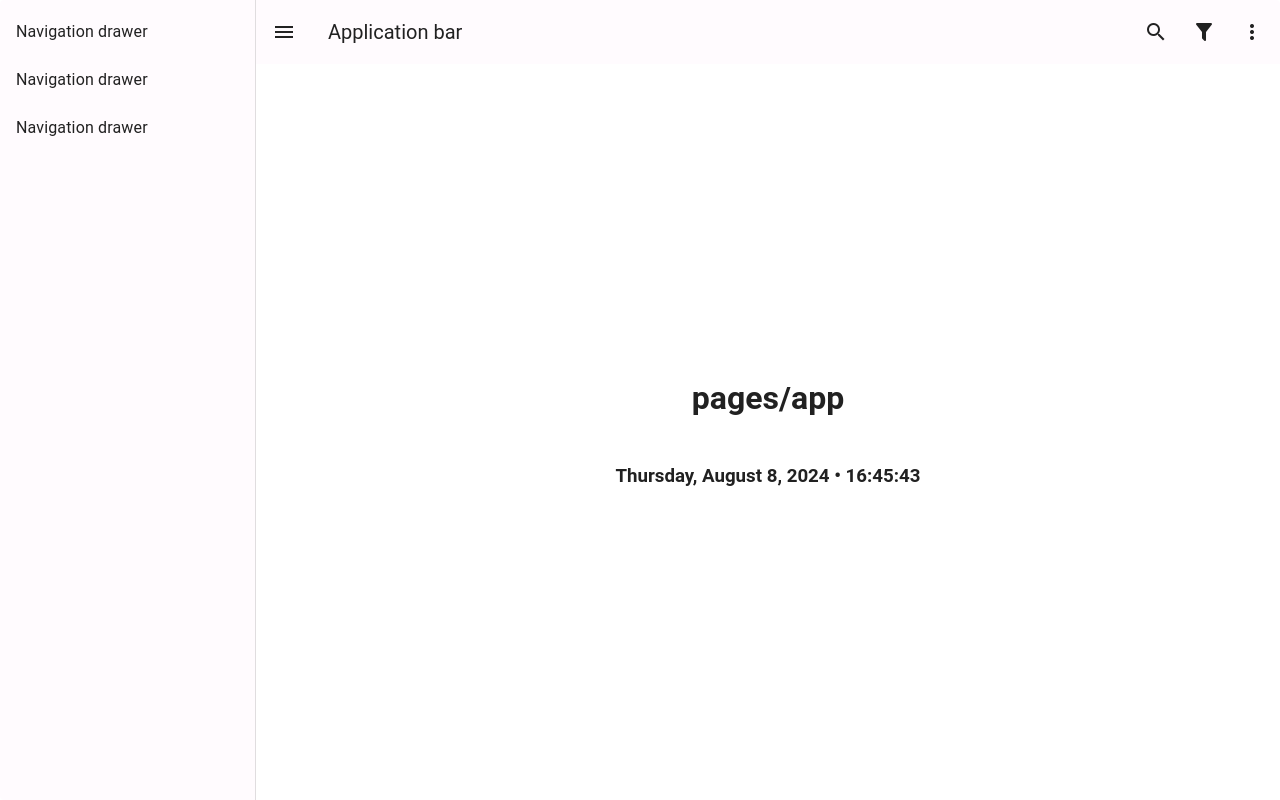
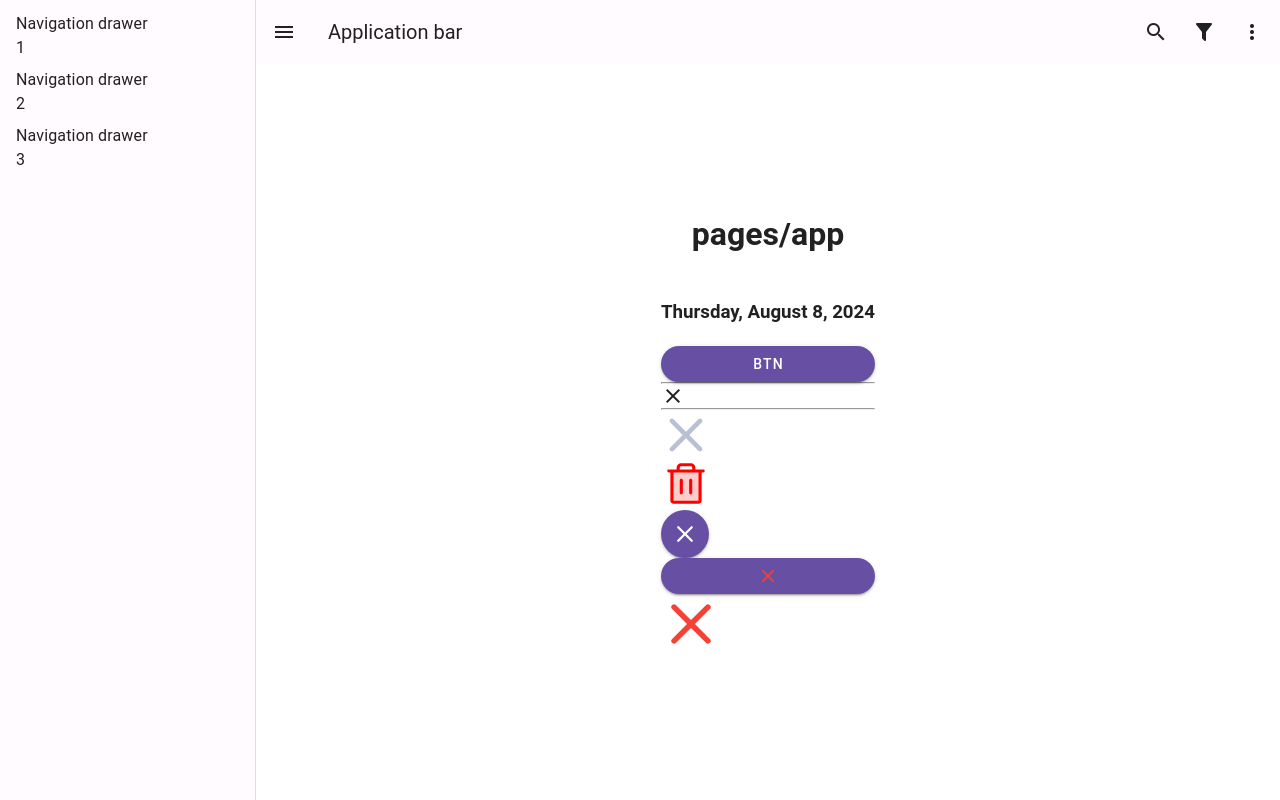
Before and after one commit to leonbohdan/information-dashboard, a Nuxt app: page /app in a window 1280 px wide. Built offline with nearby package versions, Linux system fonts and the light colour scheme.

Commit message:
Testing approaches to store and use svg icons with Vuetify and Nuxt

```diff
--- /dev/null
+++ b/assets/icons/vuetify-icons-aliases.ts
@@ -0,0 +1,53 @@
+// import { h } from 'vue'
+// import type { IconSet, IconAliases, IconProps } from 'vuetify'
+import type { IconAliases } from 'vuetify'
+import { aliases as defaultAliases } from 'vuetify/iconsets/mdi'
+import closesvg from '~/assets/icons/close.svg'
+
+const aliases: IconAliases = {
+  ...defaultAliases,
+  closesvg
+}
+
+// const aliases: IconAliases = {
+//   collapse: '...',
+//   complete: '...',
+//   cancel: '...',
+//   close: '...',
+//   delete: '...',
+//   clear: '...',
+//   success: '...',
+//   info: '...',
+//   warning: '...',
+//   error: '...',
+//   prev: '...',
+//   next: '...',
+//   checkboxOn: '...',
+//   checkboxOff: '...',
+//   checkboxIndeterminate: '...',
+//   delimiter: '...',
+//   sort: '...',
+//   expand: '...',
+//   menu: '...',
+//   subgroup: '...',
+//   dropdown: '...',
+//   radioOn: '...',
+//   radioOff: '...',
+//   edit: '...',
+//   ratingEmpty: '...',
+//   ratingFull: '...',
+//   ratingHalf: '...',
+//   loading: '...',
+//   first: '...',
+//   last: '...',
+//   unfold: '...',
+//   file: '...',
+//   plus: '...',
+//   minus: '...'
+// }
+
+// const custom: IconSet = {
+//   component: (props: IconProps) => h(...),
+// }
+
+export { aliases }
--- /dev/null
+++ b/components/icons/delete-icon.vue
@@ -0,0 +1,23 @@
+<template>
+  <svg xmlns="http://www.w3.org/2000/svg" width="1em" height="1em" viewBox="0 0 27 27" fill="none">
+    <path
+      opacity="0.2"
+      d="M21.0938 5.90625V21.9375C21.0938 22.1613 21.0049 22.3759 20.8466 22.5341C20.6884 22.6924 20.4738 22.7812 20.25 22.7812H6.75C6.52622 22.7812 6.31161 22.6924 6.15338 22.5341C5.99515 22.3759 5.90625 22.1613 5.90625 21.9375V5.90625H21.0938Z"
+      fill="currentColor"
+    />
+    <path
+      d="M22.7812 5.0625H18.5625V4.21875C18.5597 3.54828 18.2921 2.90605 17.818 2.43195C17.3439 1.95785 16.7017 1.69028 16.0312 1.6875H10.9688C10.2983 1.69028 9.65605 1.95785 9.18195 2.43195C8.70785 2.90605 8.44028 3.54828 8.4375 4.21875V5.0625H4.21875C3.99497 5.0625 3.78036 5.1514 3.62213 5.30963C3.4639 5.46786 3.375 5.68247 3.375 5.90625C3.375 6.13003 3.4639 6.34464 3.62213 6.50287C3.78036 6.66111 3.99497 6.75 4.21875 6.75H5.0625V21.9375C5.0625 22.3851 5.24029 22.8143 5.55676 23.1307C5.87322 23.4472 6.30245 23.625 6.75 23.625H20.25C20.6976 23.625 21.1268 23.4472 21.4432 23.1307C21.7597 22.8143 21.9375 22.3851 21.9375 21.9375V6.75H22.7812C23.005 6.75 23.2196 6.66111 23.3779 6.50287C23.5361 6.34464 23.625 6.13003 23.625 5.90625C23.625 5.68247 23.5361 5.46786 23.3779 5.30963C23.2196 5.1514 23.005 5.0625 22.7812 5.0625ZM10.125 4.21875C10.125 3.99497 10.2139 3.78036 10.3721 3.62213C10.5304 3.46389 10.745 3.375 10.9688 3.375H16.0312C16.255 3.375 16.4696 3.46389 16.6279 3.62213C16.7861 3.78036 16.875 3.99497 16.875 4.21875V5.0625H10.125V4.21875ZM20.25 21.9375H6.75V6.75H20.25V21.9375Z"
+      fill="currentColor"
+    />
+    <path
+      d="M10.9688 10.125C10.745 10.125 10.5304 10.2139 10.3721 10.3721C10.2139 10.5304 10.125 10.745 10.125 10.9688V17.7188C10.125 17.9425 10.2139 18.1571 10.3721 18.3154C10.5304 18.4736 10.745 18.5625 10.9688 18.5625C11.1925 18.5625 11.4071 18.4736 11.5654 18.3154C11.7236 18.1571 11.8125 17.9425 11.8125 17.7188V10.9688C11.8125 10.745 11.7236 10.5304 11.5654 10.3721C11.4071 10.2139 11.1925 10.125 10.9688 10.125ZM16.0312 10.125C15.8075 10.125 15.5929 10.2139 15.4346 10.3721C15.2764 10.5304 15.1875 10.745 15.1875 10.9688V17.7188C15.1875 17.9425 15.2764 18.1571 15.4346 18.3154C15.5929 18.4736 15.8075 18.5625 16.0312 18.5625C16.255 18.5625 16.4696 18.4736 16.6279 18.3154C16.7861 18.1571 16.875 17.9425 16.875 17.7188V10.9688C16.875 10.745 16.7861 10.5304 16.6279 10.3721C16.4696 10.2139 16.255 10.125 16.0312 10.125Z"
+      fill="currentColor"
+    />
+  </svg>
+</template>
+
+<script>
+export default {
+  name: 'DeleteIcon'
+}
+</script>
--- /dev/null
+++ b/components/icons/icon-loader.vue
@@ -0,0 +1,13 @@
+<script setup>
+const props = defineProps({
+  name: {
+    type: String,
+    default: ''
+  }
+})
+const icon = computed(() => defineAsyncComponent(() => import(`@/assets/icons/${props.name}.svg}`)))
+</script>
+
+<template>
+  <component :is="icon" />
+</template>
--- a/layouts/app.vue
+++ b/layouts/app.vue
@@ -14,9 +14,9 @@ const drawer = ref(true)
         :location="mobile ? 'bottom' : undefined"
       >
         <v-list>
-          <v-list-item title="Navigation drawer"></v-list-item>
-          <v-list-item title="Navigation drawer"></v-list-item>
-          <v-list-item title="Navigation drawer"></v-list-item>
+          <v-list-item title="Navigation drawer">1</v-list-item>
+          <v-list-item title="Navigation drawer">2</v-list-item>
+          <v-list-item title="Navigation drawer">3</v-list-item>
         </v-list>
       </v-navigation-drawer>
 
--- a/nuxt.config.ts
+++ b/nuxt.config.ts
@@ -1,5 +1,6 @@
 // https://nuxt.com/docs/api/configuration/nuxt-config
 import vuetify, { transformAssetUrls } from 'vite-plugin-vuetify'
+import svgLoader from 'vite-svg-loader'
 
 export default defineNuxtConfig({
   app: {
@@ -41,6 +42,7 @@ export default defineNuxtConfig({
     storesDirs: ['./stores/**']
   },
   vite: {
+    plugins: [svgLoader({})],
     vue: {
       template: {
         transformAssetUrls
--- a/package.json
+++ b/package.json
@@ -28,6 +28,7 @@
     "eslint": "^9.8.0",
     "prettier": "^3.3.3",
     "vite-plugin-vuetify": "^2.0.4",
+    "vite-svg-loader": "^5.1.0",
     "vuetify": "^3.6.14"
   }
 }
--- a/pages/app.vue
+++ b/pages/app.vue
@@ -1,5 +1,8 @@
 <script setup lang="ts">
 import { useDate } from 'vuetify'
+import IconLoader from '~/components/icons/icon-loader.vue'
+import iconComponent from '~/assets/icons/close.svg?component'
+import DeleteIcon from '~/components/icons/delete-icon.vue'
 
 definePageMeta({
   layout: 'app'
@@ -8,8 +11,7 @@ definePageMeta({
 const date = useDate()
 
 const currentDate = new Date()
-const fullDateWithWeekday = date.format(currentDate, 'fullDateWithWeekday')
-const fullTime24h = date.format(currentDate, 'fullTime24h')
+const time = date.format(currentDate, 'fullDateWithWeekday')
 </script>
 
 <template>
@@ -17,6 +19,25 @@ const fullTime24h = date.format(currentDate, 'fullTime24h')
   <div class="d-flex flex-column text-center">
     <h1 class="d-inline-block mb-10">pages/app</h1>
 
-    <h3 class="d-inline-block">{{ fullDateWithWeekday }} • {{ fullTime24h }}</h3>
+    <h3 class="d-inline-block mb-5">{{ time }}</h3>
+
+    <v-btn>btn</v-btn>
+    <hr />
+    <v-icon icon="mdi-close"></v-icon>
+    <hr />
+
+    <!--    <icon-loader name="close" width="30px" height="30px" />-->
+
+    <component :is="iconComponent" width="50px" height="50px" color="#B9C0D4" />
+
+    <delete-icon width="50px" height="50px" color="red" />
+
+    <v-btn icon="$closesvg"></v-btn>
+
+    <v-btn>
+      <v-icon icon="$closesvg" color="red"></v-icon>
+    </v-btn>
+
+    <v-icon icon="$closesvg" size="60" color="red"></v-icon>
   </div>
 </template>
--- a/plugins/vuetify.ts
+++ b/plugins/vuetify.ts
@@ -3,6 +3,7 @@ import '@mdi/font/css/materialdesignicons.css'
 import 'vuetify/styles'
 import { createVuetify } from 'vuetify'
 import { md3 } from 'vuetify/blueprints'
+import { aliases } from '~/assets/icons/vuetify-icons-aliases'
 
 export default defineNuxtPlugin((app) => {
   const vuetify = createVuetify({
@@ -18,6 +19,10 @@ export default defineNuxtPlugin((app) => {
       //   xl: 1280,
       // },
     },
+    icons: {
+      defaultSet: 'mdi',
+      aliases
+    },
     locale: {
       locale: 'en'
     },
```
Also changed, not shown: assets/icons/close.svg (added), 1 other file (tests, documents, lock files or other folders).
